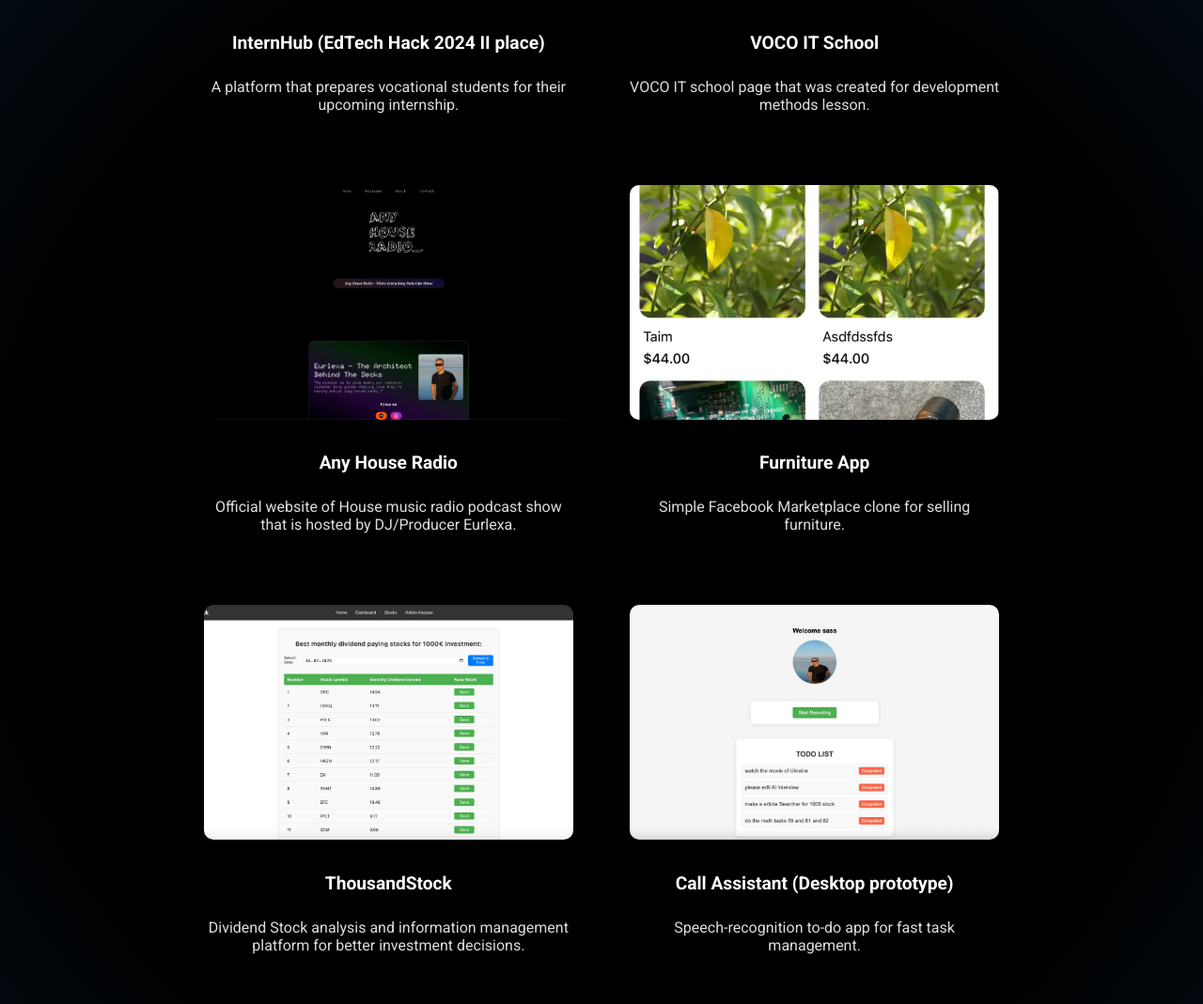
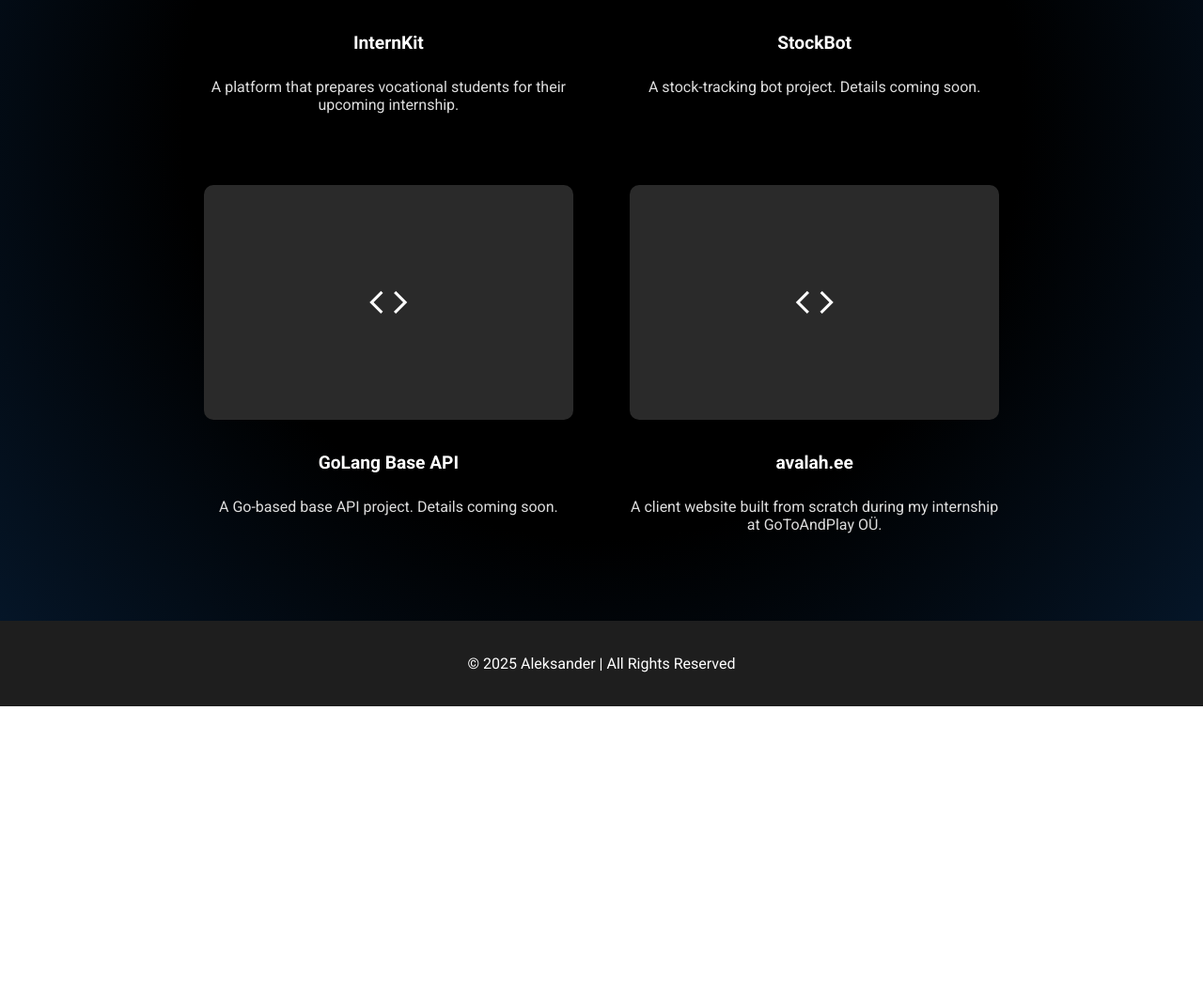
Before and after one commit to ManInBlack-coder/Portfolio, a website: page projects.html in a window 1280 px wide. Shown: the part 497-1566 px from the top of the page at 94% size. After the commit the page ends 1249 px from the top, so only its background shows below. Drawn offline with nearby package versions, Linux system fonts and the light colour scheme.

Commit message:
new projexts

```diff
--- a/css/project_div.css
+++ b/css/project_div.css
@@ -46,6 +46,23 @@ html {
     margin-bottom: 15px;
 }
 
+/* Placeholder, kui projektil pole veel screenshot-pilti */
+.project-placeholder {
+    width: 100%;
+    height: 250px;
+    border-radius: 10px;
+    margin-bottom: 15px;
+    background-color: #2a2a2a;
+    display: flex;
+    align-items: center;
+    justify-content: center;
+}
+
+.project-placeholder .material-symbols-outlined {
+    font-size: 48px;
+    color: var(--color-accent-light);
+}
+
 .fade-in {
     opacity: 0;
     transform: translateY(20px);
--- a/javascript/projects.js
+++ b/javascript/projects.js
@@ -43,61 +43,30 @@ function openPopup(projectId) {
 
 
     // Assign project-specific values based on projectId
-    if (projectId === 'internhub') {
+    if (projectId === 'internkit') {
         Private = 'true';
-        projectImage = 'images/Internhub.webp';
+        projectImage = 'images/internKit.webp';
         usedStack = `${javascript_icon} ${typescript_icon} ${react_icon} ${tailwind_icon} ${supabase_icon} ${jest_icon}  `
-        projectLink = 'https://internhub.arendusekoobas.ee/';
+        projectLink = 'https://app.internkit.ee/';
         githubLink = ''; // No GitHub link for private projects
-    } else if (projectId === 'it-akadeemia') {
-        Private = 'false';
-        projectImage = 'images/itkool.webp';
-        usedStack = `${javascript_icon} ${typescript_icon} ${react_icon} ${tailwind_icon}`
-        projectLink = 'https://itakadeemia.kalleriit.ee';
-        githubLink = 'https://github.com/ManInBlack-coder/IT-Akadeemia-Koduleht-KSK'; // Example GitHub link
-        githubLogo = 'images/githublogo.webp'; // GitHub logo for public projects
-
-    } else if (projectId === 'anyhouseradio') {
-        Private = 'false';
-        projectImage = 'images/anyhouseradio.webp','images/Tstock.webp';
-        usedStack = `${nodejs_icon} ${javascript_icon} ${css_icon} ${html_icon}`
-        projectLink = 'https://anyhouseradio.com';
-        githubLink = 'https://github.com/ManInBlack-coder/any_house_radio'; // Example GitHub link
-        githubLogo = 'images/githublogo.webp'; // GitHub logo for public projects
-
-    } else if (projectId === 'furniture') {
-        Private = 'false';
-        projectImage = 'images/furniture.webp';
-        usedStack = `${react_icon} ${typescript_icon}  ${supabase_icon} ${java_icon}`
+    } else if (projectId === 'stockbot') {
+        Private = 'true';
+        projectImage = '';
+        usedStack = '';
         projectLink = '#';
-        githubLink = 'https://github.com/ManInBlack-coder/phone-app';
-        githubLogo = 'images/githublogo.webp';
-
-    } else if (projectId === 'thousandstock') {
+        githubLink = '';
+    } else if (projectId === 'golang-api') {
         Private = 'true';
-        projectImage = 'images/Tstock.webp';
-        usedStack = `${javascript_icon} ${typescript_icon} ${react_icon} ${jest_icon}  ${css_icon} ${py_icon} ${mysql_icon} ${nodejs_icon}`
+        projectImage = '';
+        usedStack = '';
         projectLink = '#';
-        githubLink = ''; // No GitHub link for private projects
-    } else if (projectId === 'callassistant') {
+        githubLink = '';
+    } else if (projectId === 'avalah') {
         Private = 'true';
-        projectImage = 'images/Callast.webp';
-        usedStack = `${react_icon} ${typescript_icon} ${javascript_icon} ${css_icon} ${mysql_icon} ${nodejs_icon} `
-        projectLink = '#';
-        githubLink = ''; // No GitHub link for private projects
-    } else if (projectId === 'youtube') {
-        Private = 'true';
-        projectImage = 'images/YOUTUBE.webp';
-        usedStack = ` ${nodejs_icon} ${javascript_icon} ${css_icon} ${html_icon}  `
-        projectLink = '#';
-        githubLink = ''; // No GitHub link for private projects
-    } else if (projectId === 'carsearch') {
-        Private = 'false';
-        projectImage = 'images/auto24.webp';
-        usedStack = `${javascript_icon}  ${php_icon} ${html_icon} ${css_icon} ${nodejs_icon} `
-        projectLink = '#';
-        githubLink = 'https://github.com/ManInBlack-coder/auto24_PHP'; // Example GitHub link
-        githubLogo = 'images/githublogo.webp'; // GitHub logo for public projects
+        projectImage = '';
+        usedStack = '';
+        projectLink = 'https://avalah.ee';
+        githubLink = '';
     }
 
     // Display private repository message if no GitHub link
@@ -112,22 +81,20 @@ function openPopup(projectId) {
     }
 
     // Function to check if project has vertical image
-    const verticalProjects = ['furniture']; // Lisa siia projektide ID-d, kus on vertikaalsed pildid
+    const verticalProjects = []; // Lisa siia projektide ID-d, kus on vertikaalsed pildid
 
-    const imageStyle = verticalProjects.includes(projectId)
+    const imageStyle = !projectImage
+        ? `<div style="width: 100%; max-width: 1000px; height: 300px; margin: 20px auto; border-radius: 10px; background-color: #2a2a2a; display: flex; align-items: center; justify-content: center;">
+            <span class="material-symbols-outlined" style="font-size: 64px; color: #215c7a;">code</span>
+           </div>`
+        : verticalProjects.includes(projectId)
         ? `<div style="width: 100%; max-width: 500px; height: 600px; margin: 20px auto; display: flex; justify-content: center; align-items: center; overflow: hidden;">
             <img src="${projectImage}" alt="${projectName}" style="width: 100%; height: 100%; object-fit: contain; max-height: 600px;">
            </div>`
         : `<img src="${projectImage}" alt="${projectName}" style="width: 100%; max-width: 1000px; height: auto; margin: 20px 0; display: block; margin-left: auto; margin-right: auto;">`;
 
-    // Common HTML structure for the popup content
-    let commonStyle = `
-        <h2 style="text-align: center; font-size: 2rem; margin-bottom: 20px;">${projectName}</h2>
-        ${imageStyle}
-        <p style="font-size: 1.1rem; line-height: 1.6;">${projectDescription1}</p>
-        <p style="font-size: 1.1rem; line-height: 1.6;">${projectDescription2}</p>
-
-<style>
+    const usedStackBlock = usedStack
+        ? `<style>
     @media (max-width: 768px) {
         .used-stack-container {
             flex-direction: column; /* Muudab virnastatuks väikestel ekraanidel */
@@ -145,7 +112,16 @@ function openPopup(projectId) {
 <h3 class="used-stack-container" style="font-size: 1.1rem; line-height: 1.6; display: flex; align-items: center;">
     ${t('popup.usedStackLabel')}
     <span style="margin-left: 5px; max-width: 100%; flex-grow: 1; text-align: left;">${usedStack}</span>
-</h3>
+</h3>`
+        : '';
+
+    // Common HTML structure for the popup content
+    let commonStyle = `
+        <h2 style="text-align: center; font-size: 2rem; margin-bottom: 20px;">${projectName}</h2>
+        ${imageStyle}
+        <p style="font-size: 1.1rem; line-height: 1.6;">${projectDescription1}</p>
+        <p style="font-size: 1.1rem; line-height: 1.6;">${projectDescription2}</p>
+        ${usedStackBlock}
         <a href="${projectLink}" target="_blank" style="color: #ff5500; text-decoration: none; font-size: 1.2rem; font-weight: bold;">${linkText}</a>
         ${privateRepoText}
     `;
--- a/locales/en.json
+++ b/locales/en.json
@@ -84,12 +84,7 @@
     "heading": "Projects",
     "viewAllButton": "View All Projects",
     "imageAlts": {
-      "thousandstock": "ThousandStock project preview",
-      "anyhouseradio": "Any House Radio project preview",
-      "internhub": "InternHub project preview",
-      "youtube": "YouTube downloader project preview",
-      "itkool": "VOCO IT School project preview",
-      "callassistant": "Call Assistant project preview"
+      "internkit": "InternKit project preview"
     }
   },
   "contact": {
@@ -107,45 +102,22 @@
   "projectsPage": {
     "heading": "Projects",
     "cards": {
-      "internhub": {
-        "title": "InternHub (EdTech Hack 2024 II place)",
+      "internkit": {
+        "title": "InternKit",
         "description": "A platform that prepares vocational students for their upcoming internship.",
-        "imageAlt": "InternHub screenshot"
+        "imageAlt": "InternKit screenshot"
       },
-      "it-akadeemia": {
-        "title": "VOCO IT School",
-        "description": "VOCO IT school page that was created for development methods lesson.",
-        "imageAlt": "VOCO IT School screenshot"
+      "stockbot": {
+        "title": "StockBot",
+        "description": "A stock-tracking bot project. Details coming soon."
       },
-      "anyhouseradio": {
-        "title": "Any House Radio",
-        "description": "Official website of House music radio podcast show that is hosted by DJ/Producer Eurlexa.",
-        "imageAlt": "Any House Radio screenshot"
+      "golang-api": {
+        "title": "GoLang Base API",
+        "description": "A Go-based base API project. Details coming soon."
       },
-      "furniture": {
-        "title": "Furniture App",
-        "description": "Simple Facebook Marketplace clone for selling furniture.",
-        "imageAlt": "Furniture App screenshot"
-      },
-      "thousandstock": {
-        "title": "ThousandStock",
-        "description": "Dividend Stock analysis and information management platform for better investment decisions.",
-        "imageAlt": "ThousandStock screenshot"
-      },
-      "callassistant": {
-        "title": "Call Assistant (Desktop prototype)",
-        "description": "Speech-recognition to-do app for fast task management.",
-        "imageAlt": "Call Assistant screenshot"
-      },
-      "youtube": {
-        "title": "YouTube mp4 to Wav",
-        "description": "YouTube video to WAV audio downloader (created for educational purposes).",
-        "imageAlt": "YouTube mp4 to Wav screenshot"
-      },
-      "carsearch": {
-        "title": "Car Search Tool",
-        "description": "Auto24 search tool clone for PHP lesson.",
-        "imageAlt": "Car Search Tool screenshot"
+      "avalah": {
+        "title": "avalah.ee",
+        "description": "A client website built from scratch during my internship at GoToAndPlay OÜ."
       }
     }
   },
@@ -156,45 +128,25 @@
     "privateRepository": "Private Repository",
     "githubAlt": "GitHub",
     "projects": {
-      "internhub": {
-        "name": "InternHub",
+      "internkit": {
+        "name": "InternKit",
         "description1": "A platform that connects interns with companies and prepares them for their upcoming internship. The platform includes internship matching, an AI-powered interview simulator, and preparation tasks that help students understand what working in a company is really like.",
-        "description2": "InternHub was founded by me and my classmates after we won 2nd place at the EdTech Hackathon 2024. On this project, I'm responsible for developing the platform's AI-powered interview simulator and supporting the development of other frontend components."
+        "description2": "InternKit was founded by me and my classmates after we won 2nd place at the EdTech Hackathon 2024. On this project, I'm responsible for developing the platform's AI-powered interview simulator and supporting the development of other frontend components."
       },
-      "it-akadeemia": {
-        "name": "VOCO IT-Kooli leht",
-        "description1": "IT-Akadeemia is an Estonian vocational school that offers vocational education and training in various fields.",
-        "description2": "This project was created for practicing my frontend skills and building a simple website for IT-Akadeemia."
+      "stockbot": {
+        "name": "StockBot",
+        "description1": "A stock-tracking bot project.",
+        "description2": "Details for this project are still being written up — check back soon."
       },
-      "anyhouseradio": {
-        "name": "Any House Radio",
-        "description1": "Official website of the house music radio podcast show hosted by DJ/Producer Eurlexa.",
-        "description2": "The website was created for sharing the latest episodes, remix releases, and news from Any House Radio. Any House Radio is a small underground-leaning house podcast that offers roughly hour-long mix episodes and remix releases to people who want to hear energetic yet cosy house tunes."
+      "golang-api": {
+        "name": "GoLang Base API",
+        "description1": "A Go-based base API project.",
+        "description2": "Details for this project are still being written up — check back soon."
       },
-      "furniture": {
-        "name": "Furniture App",
-        "description1": "A modern furniture e-commerce app that lets users browse and buy furniture.",
-        "description2": "The app includes search functionality, product filtering, shopping cart management, and user authentication. The interface was built using modern design and UX principles."
-      },
-      "thousandstock": {
-        "name": "ThousandStock",
-        "description1": "ThousandStock is a dividend-shares-oriented stock management and monitoring platform.",
-        "description2": "The platform's idea is to automatically monitor the best stocks that pay the most dividend income. It also lets you manage information and articles about stocks, and has a smart dashboard."
-      },
-      "callassistant": {
-        "name": "Call Assistent",
-        "description1": "Call Assistent is a fast note-management application that lets users record their tasks into the app.",
-        "description2": "The app has speech-recognition technology that makes adding tasks much faster."
-      },
-      "youtube": {
-        "name": "YouTube mp4 to Wav",
-        "description1": "A YouTube video to WAV audio downloader created for educational purposes.",
-        "description2": "This simple web app was created for faster, easier, and higher-quality no-copyright music downloading. It saves download history, which allows you to download a song again if it has gone missing or something else happened that warranted downloading it again."
-      },
-      "carsearch": {
-        "name": "Car search database",
-        "description1": "A car search database whose search logic is almost identical to the Auto24 car-search engine.",
-        "description2": "This car search database web solution was created for practicing PHP usage in web projects. It gave me a better understanding of using PHP for server-side problem solving."
+      "avalah": {
+        "name": "avalah.ee",
+        "description1": "A client website built from scratch during my internship at GoToAndPlay OÜ.",
+        "description2": "Further details about this project are still being written up — check back soon."
       }
     }
   }
--- a/projects.html
+++ b/projects.html
@@ -10,6 +10,7 @@
     <link rel="stylesheet" href="css/project_div.css">
     <link rel="stylesheet" href="css/navbar.css">
     <link rel="stylesheet" href="css/popup.css">
+    <link rel="stylesheet" href="https://fonts.googleapis.com/css2?family=Material+Symbols+Outlined" />
 
 
 </head>
@@ -51,55 +52,29 @@
 
 
 <div  class="project-container" >
-    <div  class="project-box fade-in" onclick="openPopup('internhub')">
-        <img src="images/Internhub.webp" data-i18n-alt="projectsPage.cards.internhub.imageAlt" alt="Image 3">
-        <h3 class="project-title" data-i18n="projectsPage.cards.internhub.title">InternHub (EdTech Hack 2024 II place)</h3>
-        <p class="project-description" data-i18n="projectsPage.cards.internhub.description">A platform that prepares vocational students for their upcoming internship.</p>
+    <div  class="project-box fade-in" onclick="openPopup('internkit')">
+        <img src="images/InternKit.webp" data-i18n-alt="projectsPage.cards.internkit.imageAlt" alt="InternKit screenshot">
+        <h3 class="project-title" data-i18n="projectsPage.cards.internkit.title">InternKit</h3>
+        <p class="project-description" data-i18n="projectsPage.cards.internkit.description">A platform that prepares vocational students for their upcoming internship.</p>
     </div>
-       <!--IT-Akadeemia-->
-       <div class="project-box fade-in" onclick="openPopup('it-akadeemia')">
-        <img src="images/itkool.webp" data-i18n-alt="projectsPage.cards.it-akadeemia.imageAlt" alt="Image 9">
-        <h3 class="project-title" data-i18n="projectsPage.cards.it-akadeemia.title">VOCO IT School</h3>
-        <p class="project-description" data-i18n="projectsPage.cards.it-akadeemia.description">VOCO IT school page that was created for developement methods lesson.</p>
+    <!--StockBot-->
+    <div class="project-box fade-in" onclick="openPopup('stockbot')">
+        <div class="project-placeholder"><span class="material-symbols-outlined">code</span></div>
+        <h3 class="project-title" data-i18n="projectsPage.cards.stockbot.title">StockBot</h3>
+        <p class="project-description" data-i18n="projectsPage.cards.stockbot.description">A stock-tracking bot project. Details coming soon.</p>
     </div>
-    <div  class="project-box fade-in"  onclick="openPopup('anyhouseradio')">
-        <img src="images/anyhouseradio.webp" data-i18n-alt="projectsPage.cards.anyhouseradio.imageAlt" alt="Image 8">
-        <h3 class="project-title" data-i18n="projectsPage.cards.anyhouseradio.title">Any House Radio</h3>
-        <p class="project-description" data-i18n="projectsPage.cards.anyhouseradio.description">Official website of House music radio podcast show that is hosted by DJ/Producer Eurlexa.</p>
+    <!--GoLang Base API-->
+    <div class="project-box fade-in" onclick="openPopup('golang-api')">
+        <div class="project-placeholder"><span class="material-symbols-outlined">code</span></div>
+        <h3 class="project-title" data-i18n="projectsPage.cards.golang-api.title">GoLang Base API</h3>
+        <p class="project-description" data-i18n="projectsPage.cards.golang-api.description">A Go-based base API project. Details coming soon.</p>
     </div>
-      <!--Furniture-->
-      <div class="project-box fade-in" onclick="openPopup('furniture')">
-        <img src="images/furniture.webp" data-i18n-alt="projectsPage.cards.furniture.imageAlt" alt="Image 7">
-        <h3 class="project-title" data-i18n="projectsPage.cards.furniture.title">Furniture App</h3>
-        <p class="project-description" data-i18n="projectsPage.cards.furniture.description">Simple facebook marketplace clone for selling furniture.</p>
+    <!--avalah.ee-->
+    <div class="project-box fade-in" onclick="openPopup('avalah')">
+        <div class="project-placeholder"><span class="material-symbols-outlined">code</span></div>
+        <h3 class="project-title" data-i18n="projectsPage.cards.avalah.title">avalah.ee</h3>
+        <p class="project-description" data-i18n="projectsPage.cards.avalah.description">A client website built from scratch during my internship at GoToAndPlay OÜ.</p>
     </div>
-
-
-
-    <div class="project-box fade-in" onclick="openPopup('thousandstock')">
-        <img src="images/Tstock.webp" data-i18n-alt="projectsPage.cards.thousandstock.imageAlt" alt="Image 1">
-        <h3 class="project-title" data-i18n="projectsPage.cards.thousandstock.title">ThousandStock</h3>
-        <p class="project-description" data-i18n="projectsPage.cards.thousandstock.description">Dividend Stock analysis and information management platform for better investment decisions.</p>
-    </div>
-    <div class="project-box fade-in" onclick="openPopup('callassistant')">
-        <img  src="images/Callast.webp" data-i18n-alt="projectsPage.cards.callassistant.imageAlt" alt="Image 6">
-        <h3 class="project-title" data-i18n="projectsPage.cards.callassistant.title">Call Assistent (Desktop prototype)</h3>
-        <p class="project-description" data-i18n="projectsPage.cards.callassistant.description">speechrecognition To-Do app for fast tasks management.</p>
-    </div>
-<!--Youtube-->
-    <div class="project-box fade-in" onclick="openPopup('youtube')">
-        <img src="images/YOUTUBE.webp" data-i18n-alt="projectsPage.cards.youtube.imageAlt" alt="Image 4">
-        <h3 class="project-title" data-i18n="projectsPage.cards.youtube.title">YouTube mp4 to Wav</h3>
-        <p class="project-description" data-i18n="projectsPage.cards.youtube.description">Youtube video to WAV audio downloader (Created for educational purposes)</p>
-    </div>
-    <!--Car search-->
-    <div class="project-box fade-in" onclick="openPopup('carsearch')">
-        <img src="images/auto24.webp" data-i18n-alt="projectsPage.cards.carsearch.imageAlt" alt="Image 7">
-        <h3 class="project-title" data-i18n="projectsPage.cards.carsearch.title">Car Search Tool</h3>
-        <p class="project-description" data-i18n="projectsPage.cards.carsearch.description">Auto24 search tool clone for PHP lesson.</p>
-    </div>
-
-
 </div>
 
 <!-- Popup Content -->
```
Also changed, not shown: css/banner_button.css (+16 -3 lines), index.html (+8 -14 lines), locales/et.json (+28 -76 lines), images/InternKit.webp (added).
